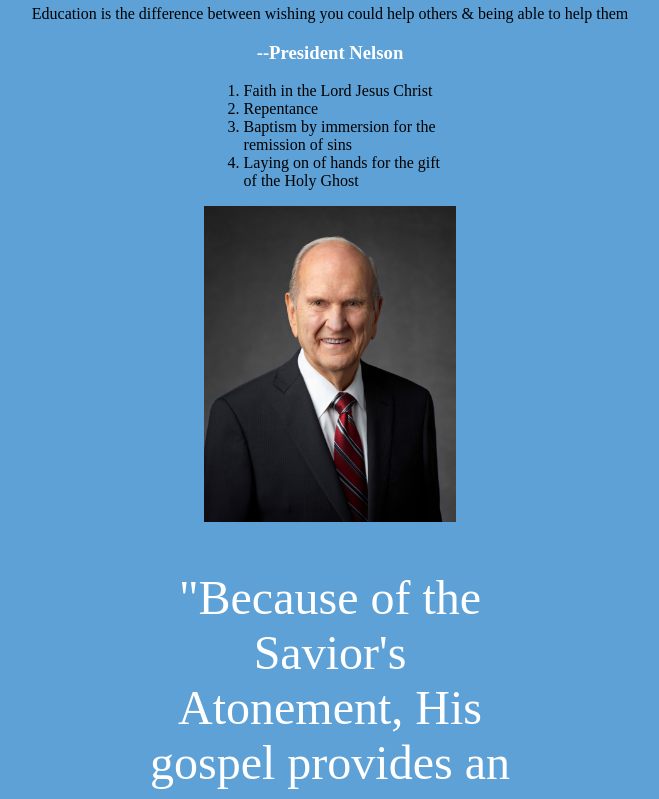
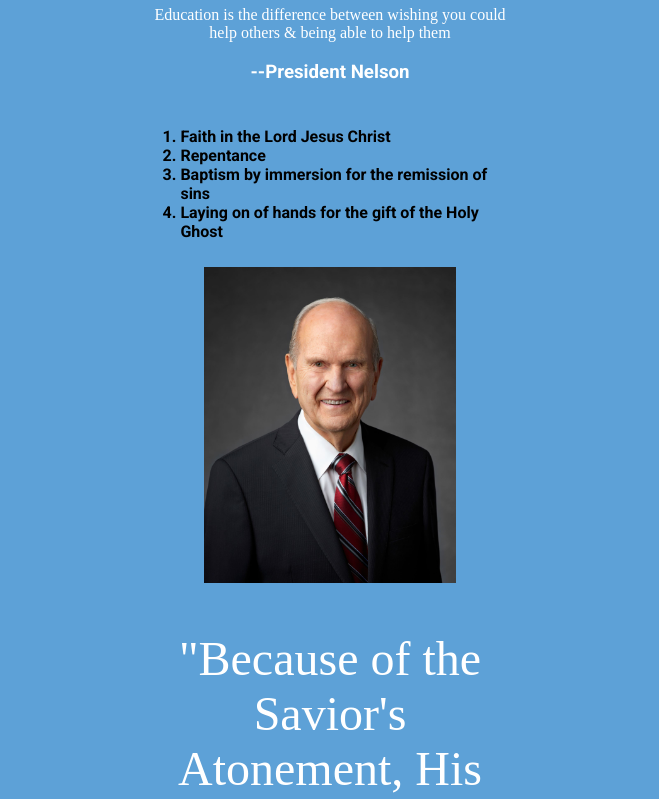
Before and after one commit to emmabloom04/wdd130, a plain HTML site: page ice/ice4.html in a window 1280 px wide. Shown: the part 75-874 px from the top of the page, without its empty margins (310-969 px from the left). Drawn offline with Linux system fonts and the light colour scheme.

Commit message:
adding fonts and editing css

```diff
--- a/ice/ice4.html
+++ b/ice/ice4.html
@@ -9,7 +9,7 @@
 <body>
     <main>
         <h1>Education</h1>
-        <p>Education is the difference between wishing you could help others & being able to help them</p>
+        <p class="top-quote">Education is the difference between wishing you could help others & being able to help them</p>
         <h3>--President Nelson</h3>
         <div class="list">
         <ol>
@@ -22,8 +22,8 @@
         <img src="images/presnelson.jpeg" alt="portrait of president nelson">
         <blockquote>"Because of the Savior's Atonement, His gospel provides an invitation to keep changing, growing, and becoming more pure."</blockquote>
         <footer>
-            <p>Russel M. Nelson</p>
-            <p>President of the Church of Jesus Christ of Latter-day Saints</p>
+            <p class="footer">Russel M. Nelson</p>
+            <p class="footer">President of the Church of Jesus Christ of Latter-day Saints</p>
         </footer>
     </main>
 </body>
--- a/ice/styles/ice4styles.css
+++ b/ice/styles/ice4styles.css
@@ -1,8 +1,18 @@
+@import url('https://fonts.googleapis.com/css2?family=Roboto:wght@700&display=swap');
+
 body {
     background-color: #5DA1D7;
 }
+h1, h3, .list {
+    font-family: Roboto;
+}
 h1, h3, blockquote{
     color: white;
+}
+.top-quote {
+    color: white;
+    width: 30%;
+    margin: auto;
 }
 h1:hover {
     color: black;
@@ -11,8 +21,9 @@ h1, h4, h3, main p, blockquote, footer {
     text-align: center;
 }
 .list {
-    width: 20%;
+    width: 30%;
     margin: auto;
+    padding: 10px;
 }
 img {
     width: 20%;
```
